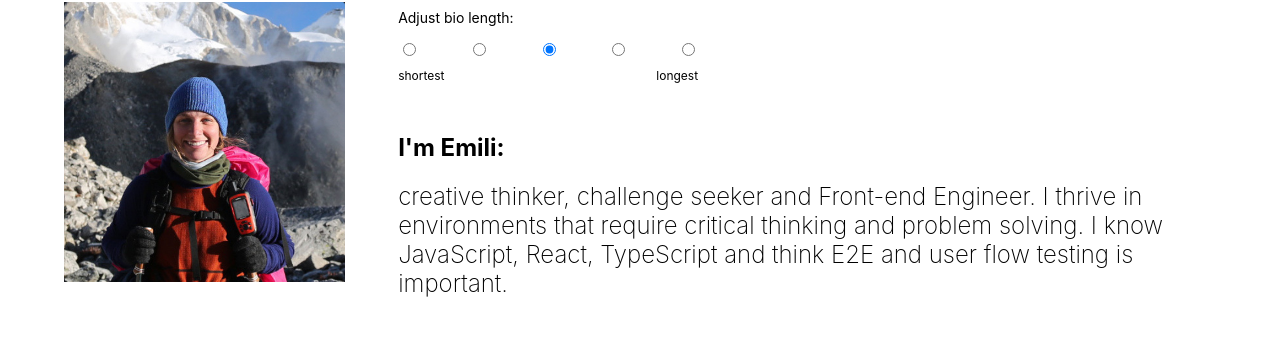
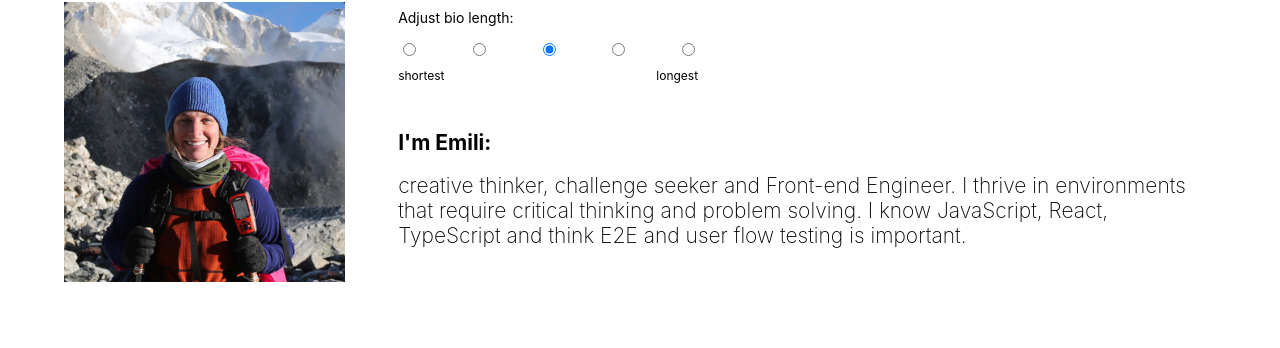
Before and after one commit to Ekaiman/Portfolio, a React (Create React App) app: page / in a window 1280 px wide. Shown: the part 1053-1401 px from the top of the page. Built offline with nearby package versions, Linux system fonts and the light colour scheme; no server answers.

Commit message:
Change font size

```diff
--- a/src/Components/About/About.css
+++ b/src/Components/About/About.css
@@ -73,6 +73,7 @@
 
 .intro {
   display: inline;
+  font-size: 21px;
 }
 
 @media only screen and (min-width: 1100px) {
```
